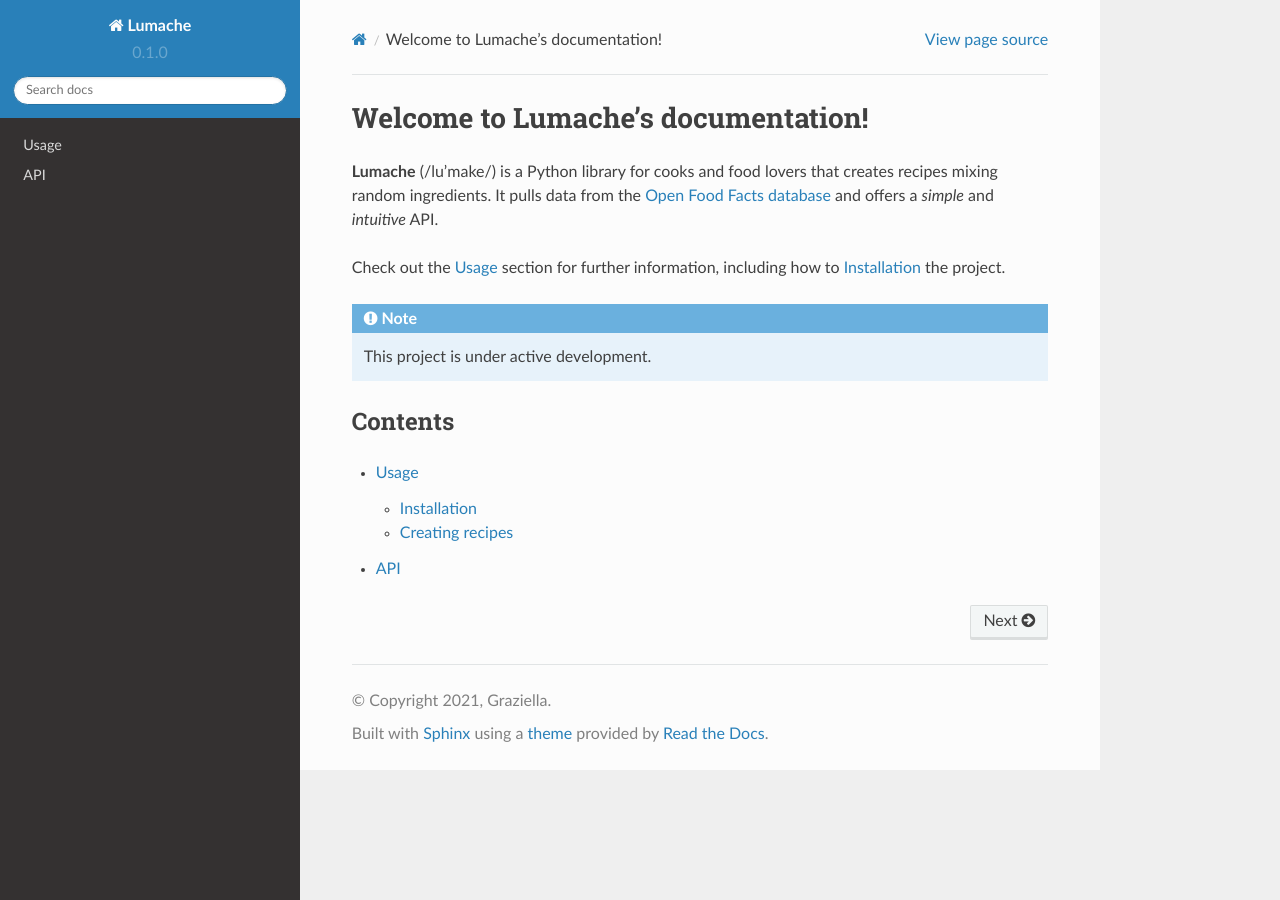
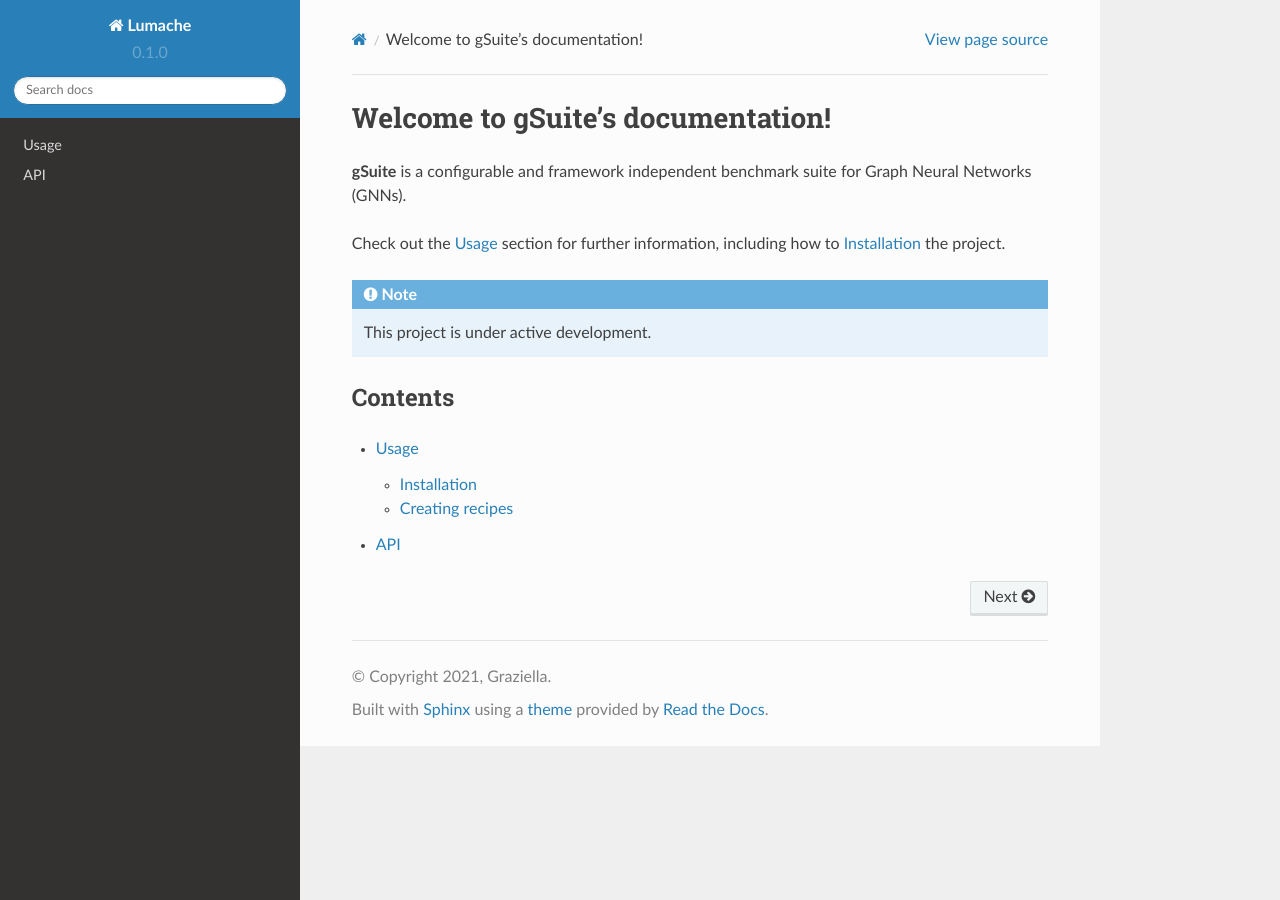
Before and after one commit to tekdogan/gsuite-doc, a Sphinx documentation site: the page built from docs/source/index.rst, in a window 1280 px wide. Built offline with Sphinx 7.4.7 and the Read the Docs theme 2.0.0, drawn with Linux system fonts in a browser that asks for light colours.

Commit message:
Update index.rst

```diff
--- a/docs/source/index.rst
+++ b/docs/source/index.rst
@@ -1,10 +1,7 @@
-Welcome to Lumache's documentation!
+Welcome to gSuite's documentation!
 ===================================
 
-**Lumache** (/lu'make/) is a Python library for cooks and food lovers
-that creates recipes mixing random ingredients.
-It pulls data from the `Open Food Facts database <https://world.openfoodfacts.org/>`_
-and offers a *simple* and *intuitive* API.
+**gSuite** is a configurable and framework independent benchmark suite for Graph Neural Networks (GNNs).
 
 Check out the :doc:`usage` section for further information, including
 how to :ref:`installation` the project.
```
